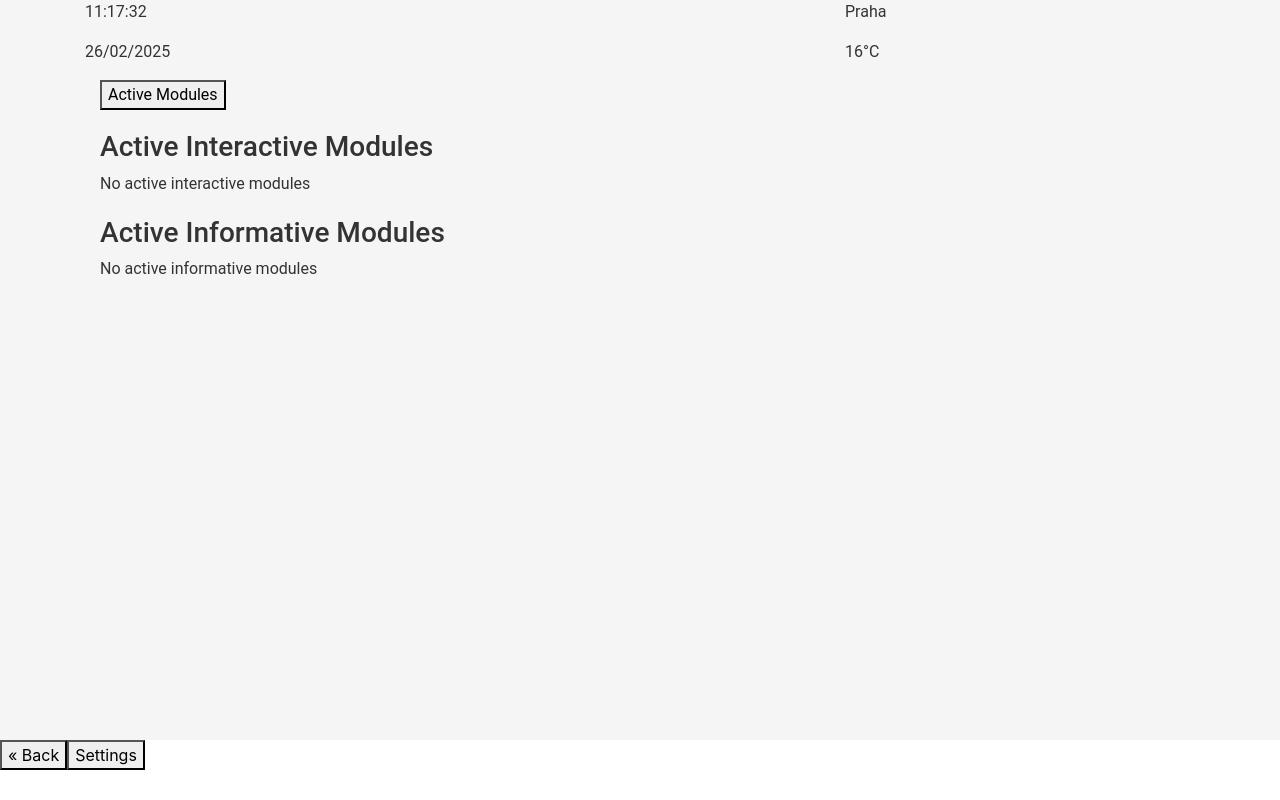
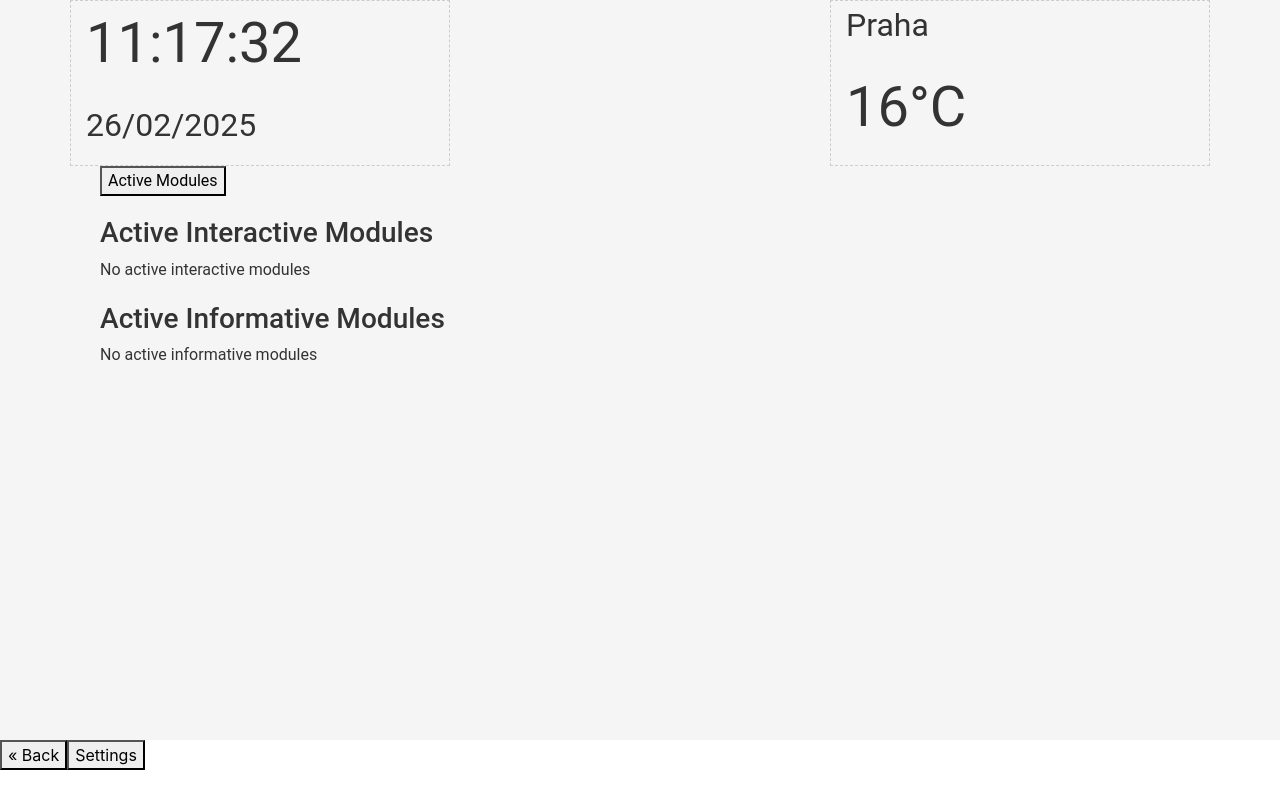
Before and after one commit to RostislavFisher/kajsemestralka, a Vue app: page / in a window 1280 px wide. Built offline with nearby package versions, Linux system fonts and the light colour scheme.

Commit message:
Main.vue - visual changes

```diff
--- a/src/Pages/Main.vue
+++ b/src/Pages/Main.vue
@@ -48,16 +48,16 @@ export default {
 <template>
   <div class="container">
     <div class="row justify-content-between">
-      <div class="col-4">
+      <div class="col-4 clock">
         <div>
-          <p>{{ currentTime }}</p>
-          <p>{{ currentDate }}</p>
+          <p class="clockTime">{{ currentTime }}</p>
+          <p class="clockDate">{{ currentDate }}</p>
         </div>
       </div>
-      <div class="col-4">
+      <div class="col-4 weather">
         <div>
-          <p>Praha</p>
-          <p>16°C</p>
+          <p class="weatherCity">Praha</p>
+          <p class="weatherTemp">16°C</p>
         </div>
       </div>
     </div>
@@ -71,7 +71,7 @@ export default {
         <div v-if="activeInteractiveModules.length === 0">No active interactive modules</div>
         <div class="row">
           <div
-              class="col"
+              class="col interactiveModule"
               v-for="module in activeInteractiveModules"
               :key="module.id"
               @click="toggleModuleState(module)"
@@ -100,11 +100,30 @@ export default {
 .activeModules {
   margin-top: 20px;
 }
-.col {
+.col.interactiveModule {
   cursor: pointer;
   transition: background-color 0.3s;
 }
-.col:hover {
+.col.interactiveModule:hover {
   background-color: #f0f0f0;
 }
+
+.clock {
+  border: dashed 1px #ccc;
+}
+.clockTime {
+  font-size: 3.5em;
+}
+.clockDate {
+  font-size: 2em;
+}
+.weather {
+  border: dashed 1px #ccc;
+}
+.weatherCity {
+  font-size: 2em;
+}
+.weatherTemp {
+  font-size: 3.5em;
+}
 </style>
```
